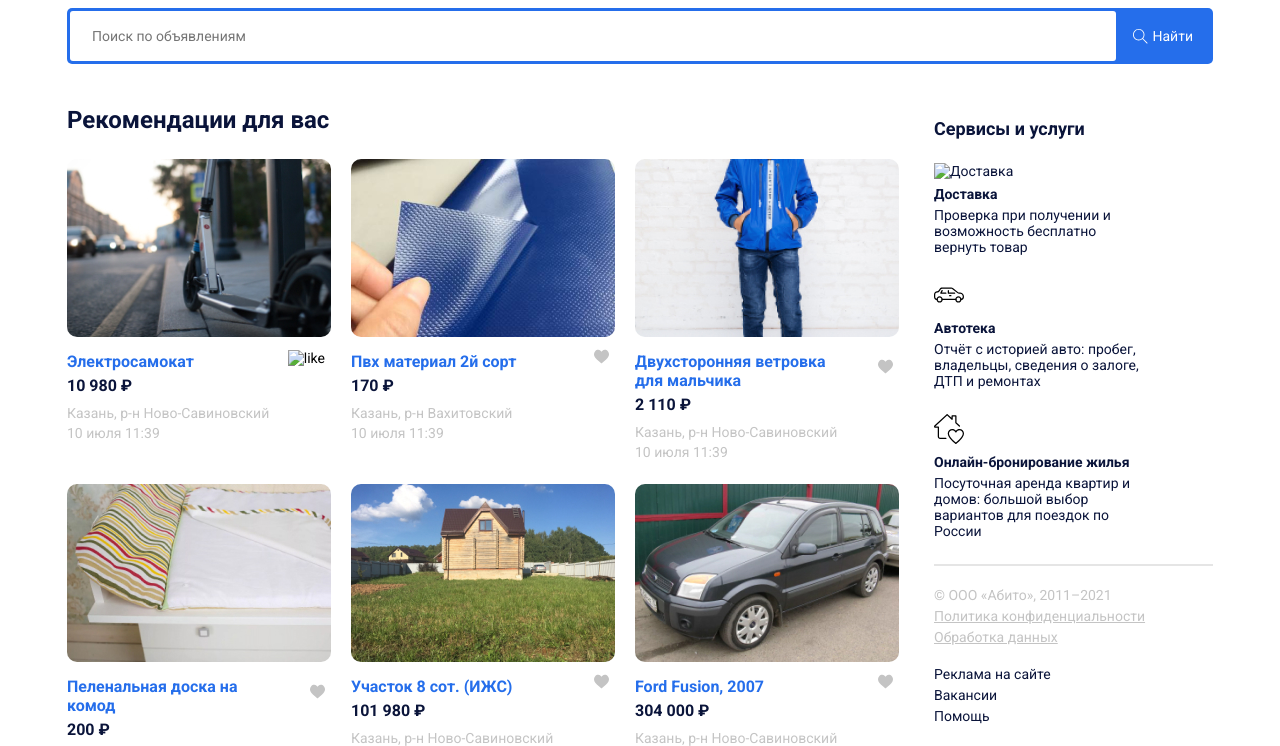
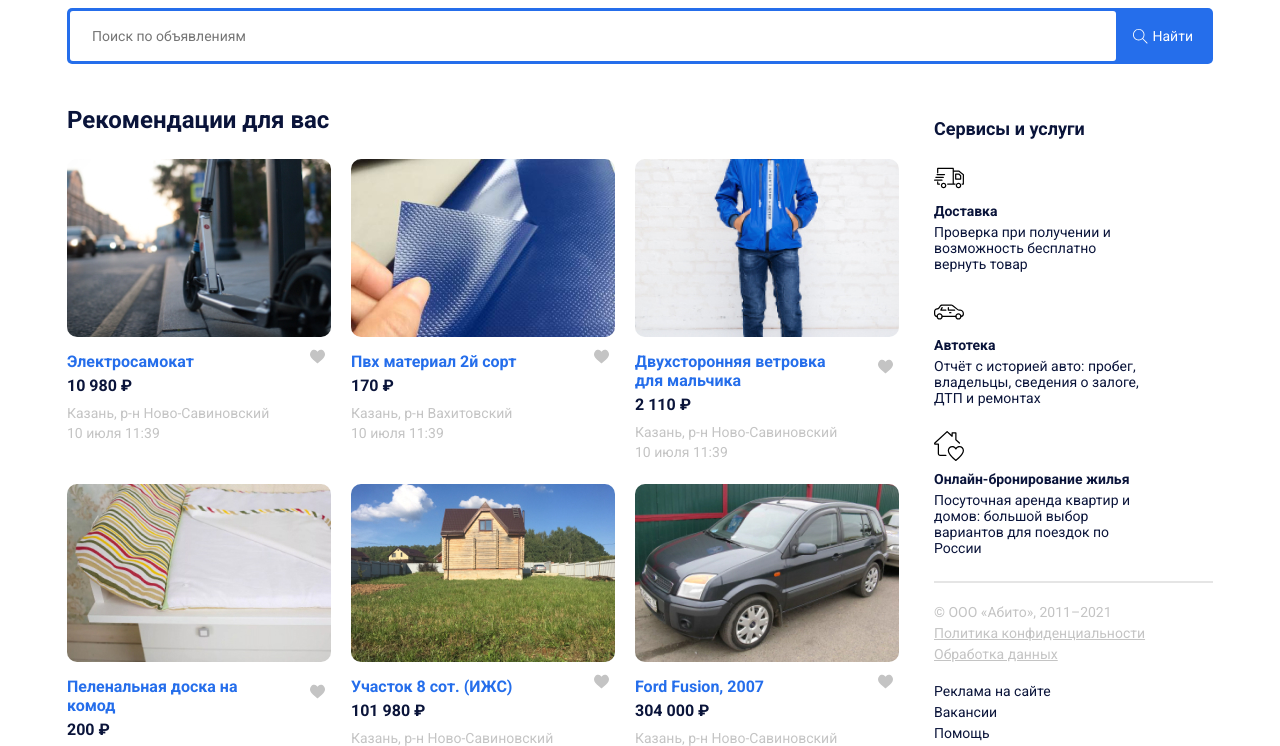
Before and after one commit to Tw3iZ/Abito, a plain HTML site: page index.html in a window 1280 px wide. Shown: the part 82-828 px from the top of the page. Drawn offline with Linux system fonts and the light colour scheme; the site is published under a folder, as on GitHub Pages, so addresses that start at the root find nothing.

Commit message:
Исправленная верстка

```diff
--- a/index.html
+++ b/index.html
@@ -59,7 +59,7 @@
                     <div class="card-header">
                         <a href="#" class="card-link"><h3 class="card-title">Электросамокат</h3></a>
                         <button class="like">
-                            <img src="/icon/like.svg" alt="like">
+                            <img src="icon/like.svg" alt="like">
                         </button>
                     </div>
                     <strong class="card-price">10 980 ₽</strong>
@@ -144,7 +144,7 @@
         <aside class="sidebar"> <!-- Блок с боковой навигацией -->
             <h4 class="sidebar-title">Сервисы и услуги</h4>
             <div class="service">
-                <img src="/icon/delivery-truck.svg" alt="Доставка" class="delivery-truck">
+                <img src="icon/delivery-truck.svg" alt="Доставка" class="delivery-truck">
                 <h5 class="service-title">Доставка</h5>
                 <p class="service-text">Проверка при получении и возможность бесплатно вернуть товар</p>
             </div>
```
